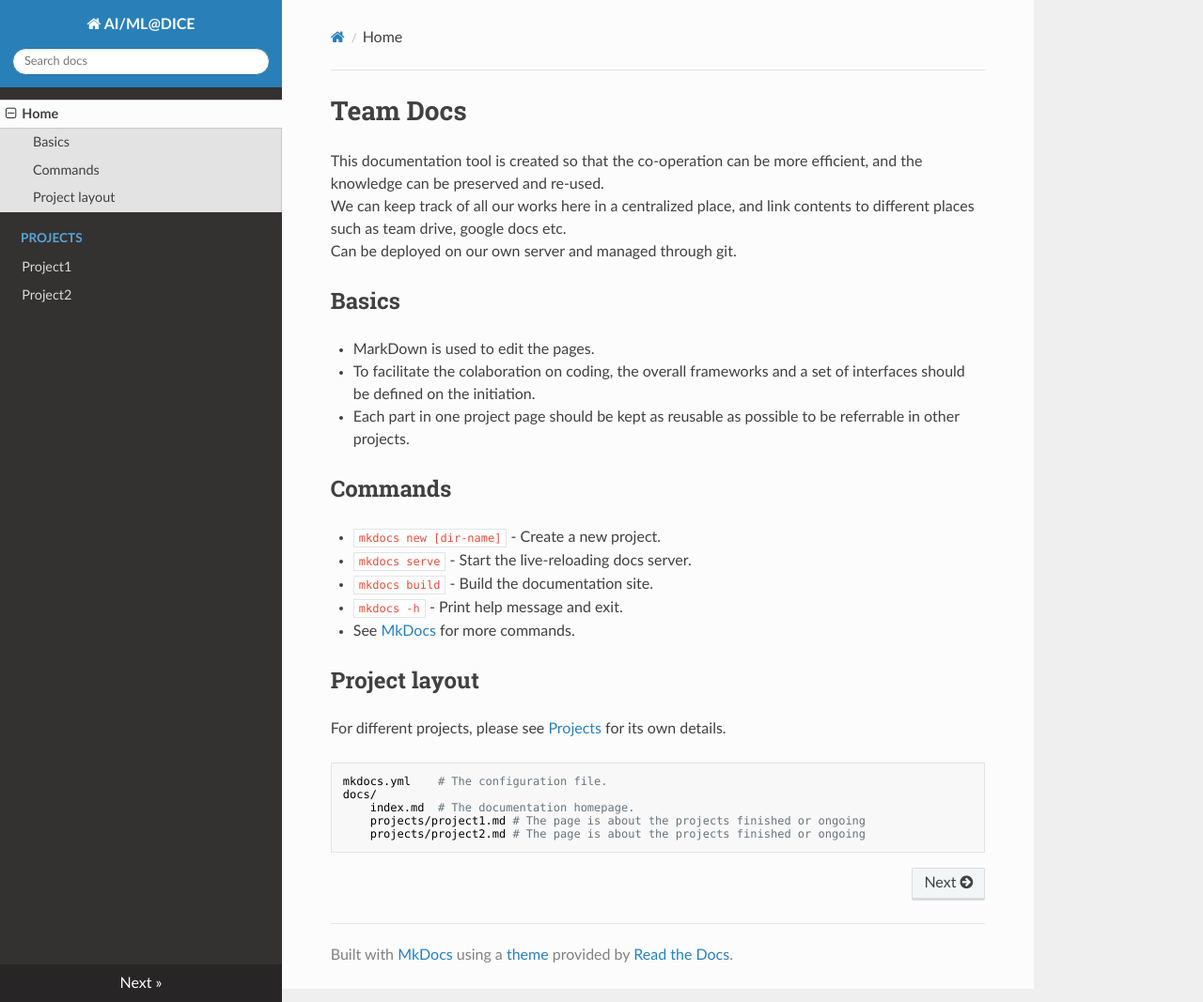
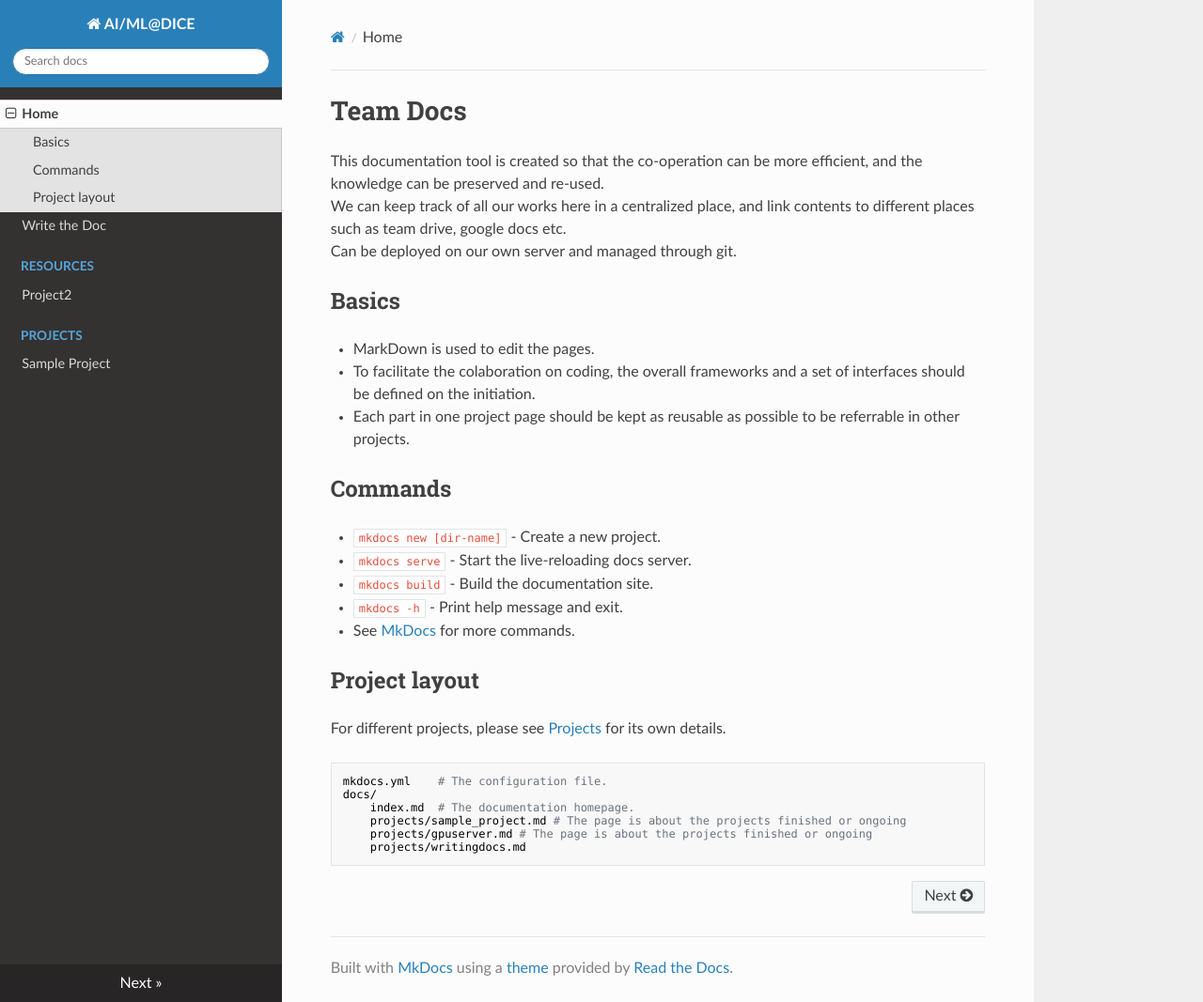
Before and after one commit to diceaiteam/teamdocs, an MkDocs documentation site: the page built from docs/index.md, in a window 1280 px wide and 1067 px high. Shown: the whole window at 94% size. Built offline with MkDocs 1.6.1, drawn with Linux system fonts in a browser that asks for light colours; nearby versions of some CDN libraries.

```diff
--- a/docs/index.md
+++ b/docs/index.md
@@ -24,5 +24,6 @@ For different projects, please see [Projects](./projects/project1.md) for its ow
     mkdocs.yml    # The configuration file.
     docs/
         index.md  # The documentation homepage.
-        projects/project1.md # The page is about the projects finished or ongoing
-        projects/project2.md # The page is about the projects finished or ongoing
+        projects/sample_project.md # The page is about the projects finished or ongoing
+        projects/gpuserver.md # The page is about the projects finished or ongoing
+        projects/writingdocs.md
--- a/mkdocs.yml
+++ b/mkdocs.yml
@@ -2,6 +2,8 @@ site_name: AI/ML@DICE
 theme: readthedocs
 nav:
   - Home: 'index.md'
+  - Write the Doc: 'projects/writingdocs.md'
+  - Resources:
+    - 'projects/gpuserver.md'
   - Projects:
-    - 'Project1': 'projects/project1.md'
-    - 'Project2': 'projects/project2.md'
+    - 'Sample Project': 'projects/sample_project.md'
```
Also changed, not shown: docs/projects/writingdocs.md (added, +16 -0 lines), docs/projects/gpuserver.md (renamed from docs/projects/project2.md), docs/projects/sample_project.md (renamed from docs/projects/project1.md).
